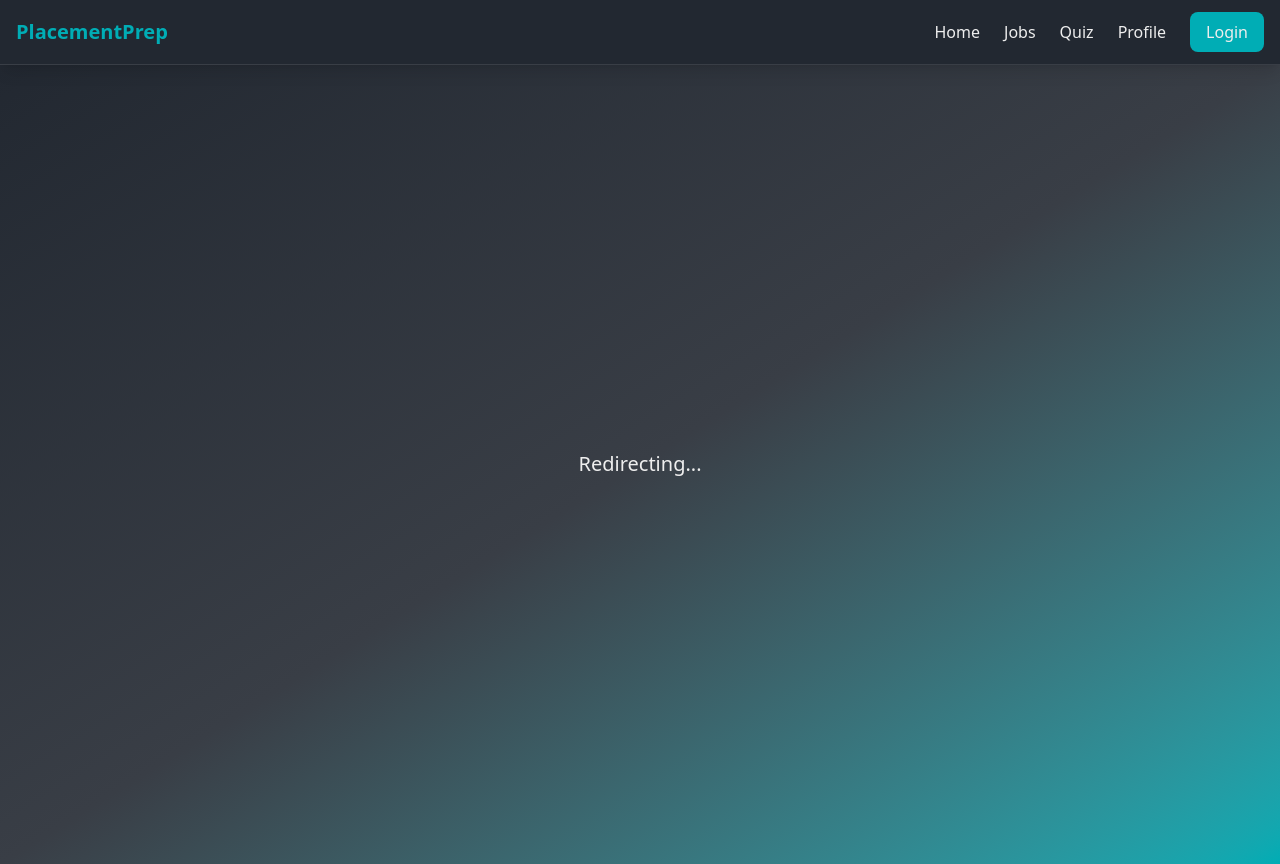
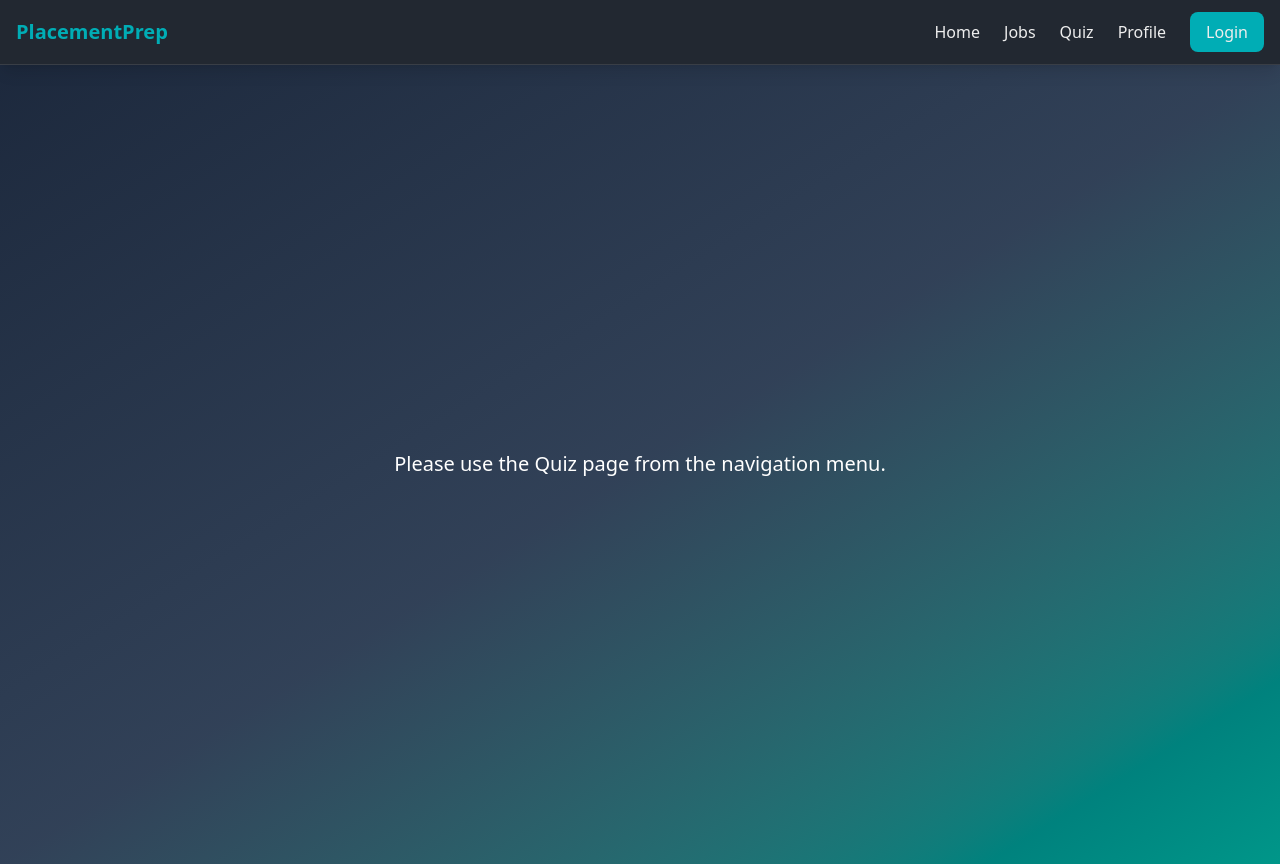
Before and after one commit to Commits-Akhil/placement-project, a Next.js app: page /quizepage in a window 1280 px wide. Before the commit this address had no page. Built offline with nearby package versions, Linux system fonts and the light colour scheme.

Commit message:
Simplify quizepage component for deployment

```diff
--- a/app/quizepage/page.js
+++ b/app/quizepage/page.js
@@ -1,18 +1,9 @@
-"use client";
-import { useRouter } from "next/navigation";
-import { useEffect } from "react";
-
 export default function QuizePage() {
-  const router = useRouter();
-
-  useEffect(() => {
-    // Redirect to quiz page since this appears to be unused
-    router.push("/quiz");
-  }, [router]);
-
   return (
-    <div className="min-h-screen flex items-center justify-center bg-gradient-to-br from-[#222831] via-[#393E46] to-[#00ADB5]">
-      <div className="text-[#EEEEEE] text-xl">Redirecting...</div>
+    <div className="min-h-screen flex items-center justify-center bg-gradient-to-br from-slate-800 via-slate-700 to-teal-600">
+      <div className="text-white text-xl">
+        <p>Please use the Quiz page from the navigation menu.</p>
+      </div>
     </div>
   );
 }
```
